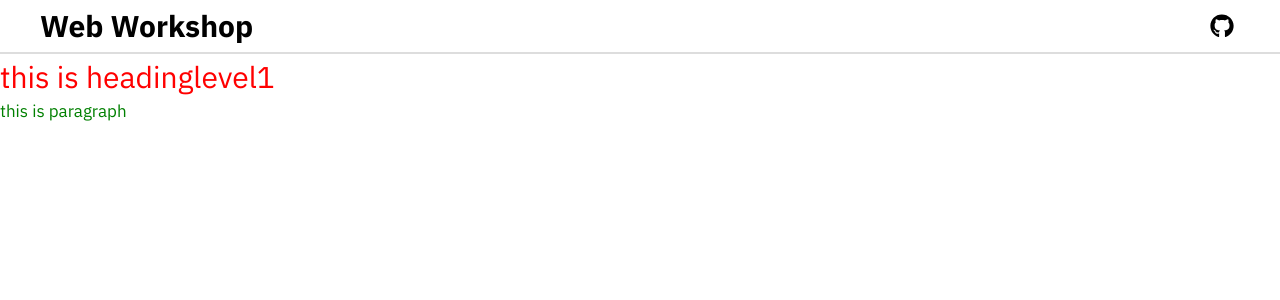
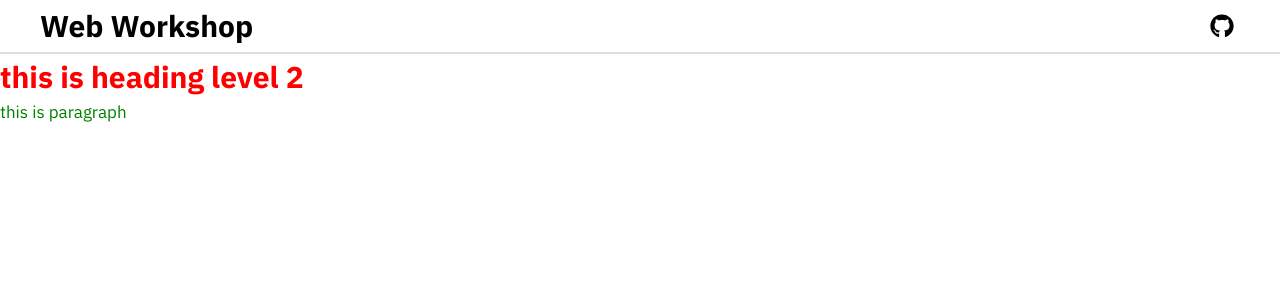
Before and after one commit to Umar-Farooq-5757/web-workshop, a React (Vite) app: page / in a window 1280 px wide. Shown: the top 300 px of the page. Built offline with nearby package versions, Linux system fonts and the light colour scheme.

Commit message:
update json structure (separate for each html element)

```diff
--- a/src/App.tsx
+++ b/src/App.tsx
@@ -10,9 +10,9 @@ function App() {
   return (
     <>
       <Header />
-      {page.blocks.map((block,idx)=>{
+      {page.blocks.map((block)=>{
         return (
-          <BlockRenderer block={block}/>
+          <BlockRenderer key={block.id} block={block}/>
         )
       })}
     </>
--- a/src/components/BlockRenderer.tsx
+++ b/src/components/BlockRenderer.tsx
@@ -8,47 +8,109 @@ interface BlockRendererProps {
 const BlockRenderer: React.FC<BlockRendererProps> = ({ block }) => {
   const { styles } = block;
 
+  const commonStyles: React.CSSProperties = {
+    color: styles.color,
+    backgroundColor: styles.backgroundColor,
+    fontSize: styles.fontSize,
+    textAlign: styles.textAlign,
+    padding: styles.padding,
+    margin: styles.margin,
+    width: styles.width,
+    borderRadius: styles.borderRadius,
+  };
+
   switch (block.type) {
+    /**
+     * HEADING
+     */
     case "heading": {
+      const level = block.content.level || 1;
+      const Tag = `h${level}` as "h1" | "h2" | "h3" | "h4" | "h5" | "h6";
+      const headingDefaults: Record<
+        1 | 2 | 3 | 4 | 5 | 6,
+        React.CSSProperties
+      > = {
+        1: { fontSize: "2.25rem", fontWeight: 700 },
+        2: { fontSize: "1.875rem", fontWeight: 700 },
+        3: { fontSize: "1.5rem", fontWeight: 600 },
+        4: { fontSize: "1.25rem", fontWeight: 600 },
+        5: { fontSize: "1.125rem", fontWeight: 600 },
+        6: { fontSize: "1rem", fontWeight: 600 },
+      };
+
       return (
-        <h1
+        <Tag
           style={{
-            color: styles.color,
-            backgroundColor: styles.backgroundColor,
-            fontSize: styles.fontSize,
-            textAlign: styles.textAlign,
-            padding: styles.padding,
-            margin: styles.margin,
-            width: styles.margin,
-            borderRadius: styles.borderRadius,
+            ...commonStyles,
+            ...headingDefaults[level],
+            ...(styles.fontSize ? { fontSize: styles.fontSize } : {}),
           }}>
-          {block.content}
-        </h1>
+          {block.content.text}
+        </Tag>
       );
     }
+    /**
+     * PARAGRAPH
+     */
     case "paragraph": {
       return (
         <p
           style={{
-            color: styles.color,
-            backgroundColor: styles.backgroundColor,
-            fontSize: styles.fontSize,
-            textAlign: styles.textAlign,
-            padding: styles.padding,
-            margin: styles.margin,
-            width: styles.margin,
-            borderRadius: styles.borderRadius,
+            fontSize: "1rem",
+            lineHeight: 1.6,
+            ...commonStyles,
           }}>
-          {block.content}
+          {block.content.text}
         </p>
       );
+    }
+    /**
+     * IMAGE
+     */
+    case "image": {
+      return (
+        <img
+          src={block.content.src}
+          alt={block.content.alt}
+          style={{
+            display: "block",
+            maxWidth: "100%",
+            height: "auto",
+            ...commonStyles,
+          }}
+        />
+      );
+    }
+    /**
+     * BUTTON
+     */
+    case "button": {
+      return (
+        <a
+          href={block.content.url}
+          style={{
+            display: "inline-block",
+            padding: "10px 20px",
+            backgroundColor: "#4f46e5",
+            color: "#ffffff",
+            borderRadius: "8px",
+            textDecoration: "none",
+            cursor: "pointer",
+            ...commonStyles,
+          }}>
+          {block.content.text}
+        </a>
+      );
+    }
+    default: {
+      return null;
     }
   }
 
   return (
     <div>
       block will be rendered here
-      <p>{block.content}</p>
+      {/* <p>{block.content.text}</p> */}
     </div>
   );
 };
--- a/src/context/AppContext.tsx
+++ b/src/context/AppContext.tsx
@@ -15,16 +15,21 @@ export const AppContextProvider: React.FC<{ children: ReactNode }> = ({
     {
       id: "321",
       type: "heading",
-      content:'this is headinglevel1',
+      content: {
+        text: "this is heading level 2",
+        level: 2,
+      },
       styles: {
         color: "red",
-        fontSize: "30px",
+        // fontSize: "30px",
       },
     },
     {
       id: "1234",
       type: "paragraph",
-      content:'this is paragraph',
+      content: {
+        text: "this is paragraph",
+      },
       styles: {
         color: "green",
         fontSize: "17px",
--- a/src/types/builder.ts
+++ b/src/types/builder.ts
@@ -1,8 +1,4 @@
-export interface BaseBlock {
-  id: string;
-  type: "heading" | "paragraph" | "image" | "button" | "container";
-  content:string;
-  styles: {
+export interface BaseStyles {
   color?: string;
   backgroundColor?: string;
   fontSize?: string;
@@ -11,8 +7,52 @@ export interface BaseBlock {
   margin?: string;
   width?: string;
   borderRadius?: string;
+}
+
+export interface HeadingBlock {
+  id: string;
+  type: "heading";
+  content: {
+    text: string;
+    level: 1 | 2 | 3 | 4 | 5 | 6;
   };
+  styles: BaseStyles;
 }
+
+export interface ParagraphBlock {
+  id: string;
+  type: "paragraph";
+  content: {
+    text: string;
+  };
+  styles: BaseStyles;
+}
+
+export interface ImageBlock {
+  id: string;
+  type: "image";
+  content: {
+    src: string;
+    alt: string;
+  };
+  styles: BaseStyles;
+}
+
+export interface ButtonBlock {
+  id: string;
+  type: "button";
+  content: {
+    text: string;
+    url: string;
+  };
+  styles: BaseStyles;
+}
+
+export type BaseBlock =
+  | HeadingBlock
+  | ParagraphBlock
+  | ImageBlock
+  | ButtonBlock;
 
 export interface Page {
   id: string;
```
Also changed, not shown: public/journey/screenshot3.PNG (added), 1 other file (tests, documents, lock files or other folders). Lines whose indentation alone changed are shown as unchanged.
